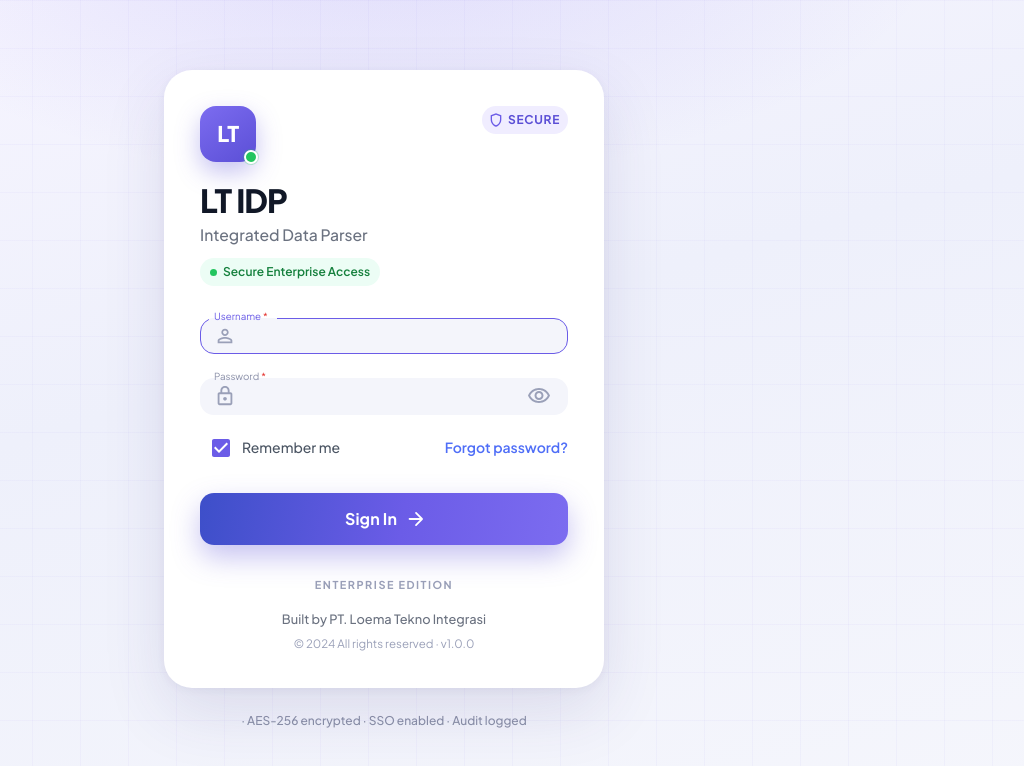
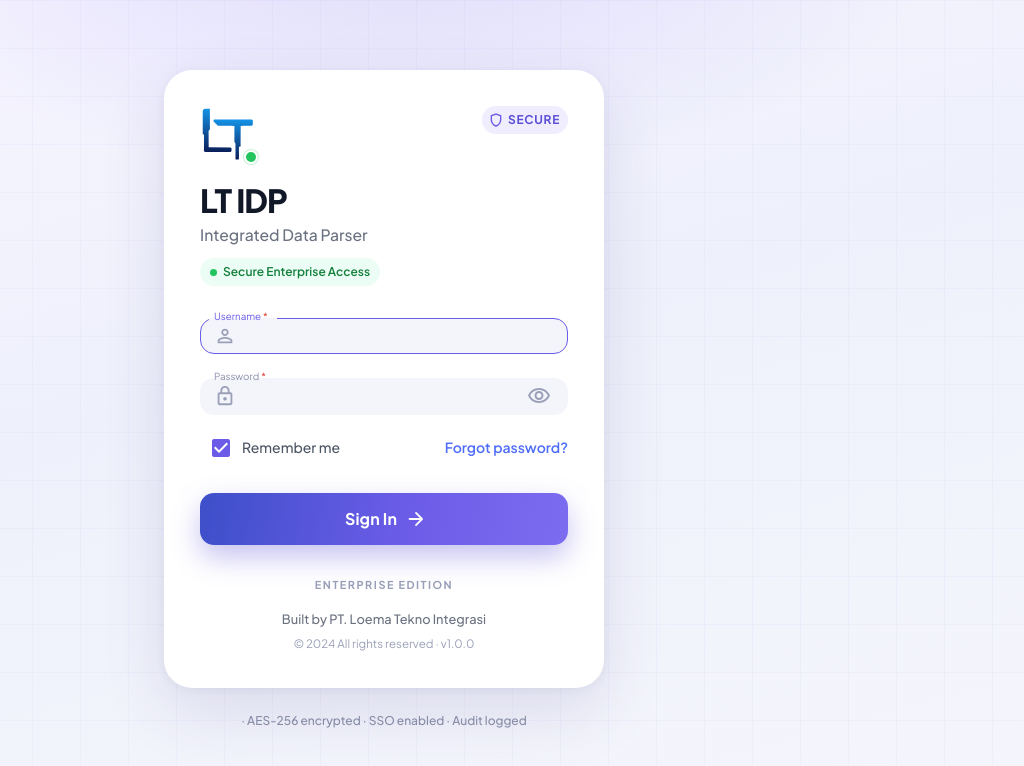
Before and after one commit to haryowl/LT-IDP, a React (Vite) app: page /#/login in a window 1280 px wide. Shown: the top 766 px of the page, without its empty margins (256-1280 px from the left). Built offline with nearby package versions, Linux system fonts and the light colour scheme; no server answers.

Commit message:
Replace login panel placeholder with the real LT logo.
Co-authored-by: Cursor <cursoragent@cursor.com>

```diff
--- a/src/pages/Login.tsx
+++ b/src/pages/Login.tsx
@@ -24,6 +24,7 @@ import { useAuthStore } from '../store/authStore';
 import { useErrorSnackbar } from '../contexts/ErrorSnackbarContext';
 import api from '../api/client';
 import packageJson from '../../package.json';
+import logoLt from '../assets/LogoLT.svg';
 
 const REMEMBER_KEY = 'lt-idp-remember-username';
 const FONT = '"Plus Jakarta Sans", "Segoe UI", sans-serif';
@@ -143,21 +144,17 @@ const Login: React.FC = () => {
         <Box sx={{ display: 'flex', justifyContent: 'space-between', alignItems: 'flex-start', mb: 2.5 }}>
           <Box sx={{ position: 'relative' }}>
             <Box
+              component="img"
+              src={logoLt}
+              alt="LT logo"
               sx={{
                 width: 56,
                 height: 56,
-                borderRadius: '16px',
-                background: 'linear-gradient(145deg, #7c6cf0 0%, #5b4fd6 100%)',
-                display: 'flex',
-                alignItems: 'center',
-                justifyContent: 'center',
-                boxShadow: '0 10px 24px rgba(91, 79, 214, 0.35)',
+                objectFit: 'contain',
+                display: 'block',
+                borderRadius: '12px',
               }}
-            >
-              <Typography sx={{ color: '#fff', fontWeight: 800, fontSize: '1.35rem', fontFamily: FONT, letterSpacing: '-0.02em' }}>
-                LT
-              </Typography>
-            </Box>
+            />
             <Box
               sx={{
                 position: 'absolute',
--- /dev/null
+++ b/src/vite-env.d.ts
@@ -0,0 +1,6 @@
+/// <reference types="vite/client" />
+
+declare module '*.svg' {
+  const src: string;
+  export default src;
+}
```
Also changed, not shown: src/assets/LogoLT.svg (added).
